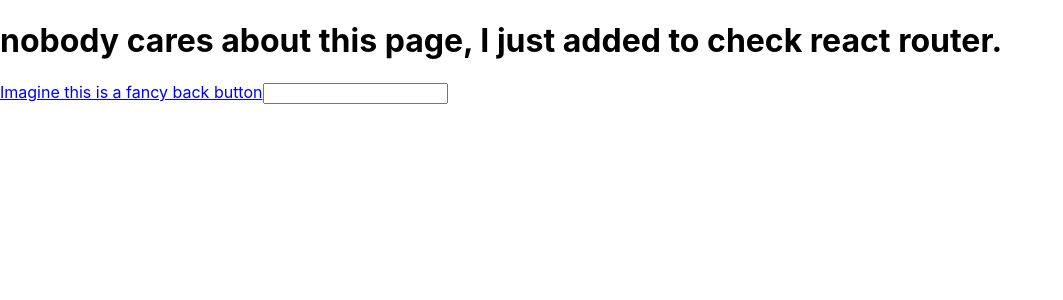
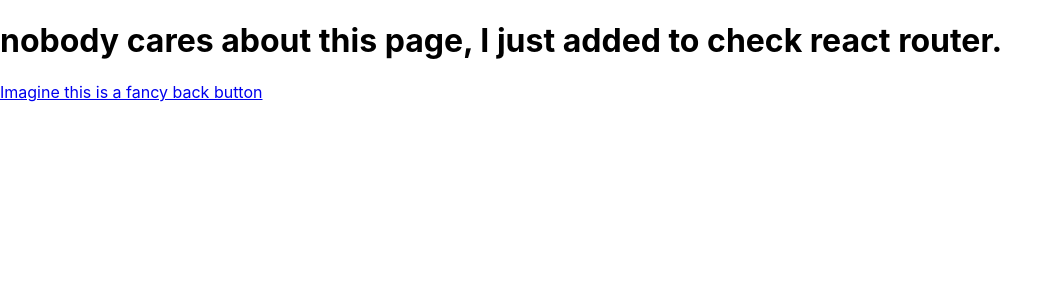
Before and after one commit to Dufort-zeno/envisage, a React (Create React App) app: page /about in a window 1280 px wide. Shown: the top 300 px of the page, without its empty margins (0-1063 px from the left). Built offline with nearby package versions, Linux system fonts and the light colour scheme.

Commit message:
Test commit

```diff
--- a/src/components/about.js
+++ b/src/components/about.js
@@ -7,7 +7,6 @@ class About extends React.Component {
         <div>
             <h1>nobody cares about this page, I just added to check react router.</h1>
             <Link to="/">Imagine this is a fancy back button</Link>
-            <input type="text" ></input>
         </div>
         );
     }
```
